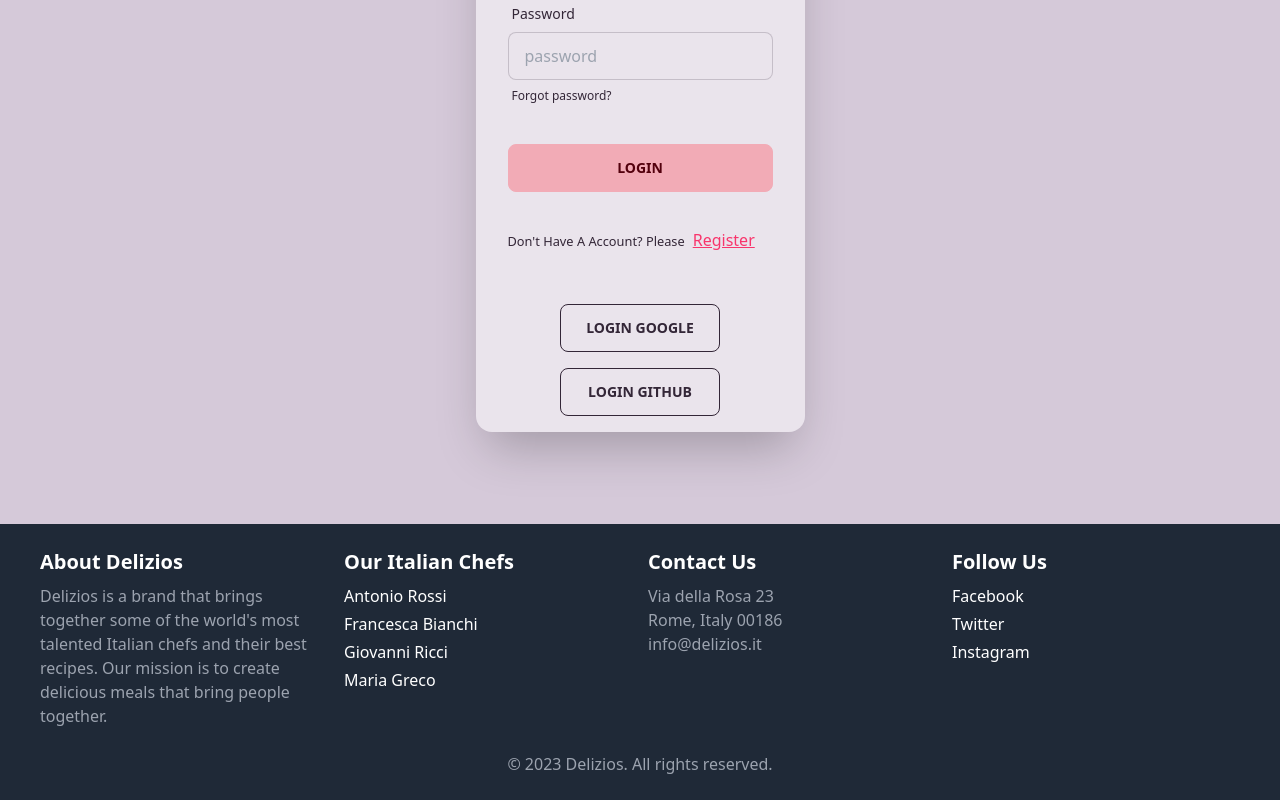
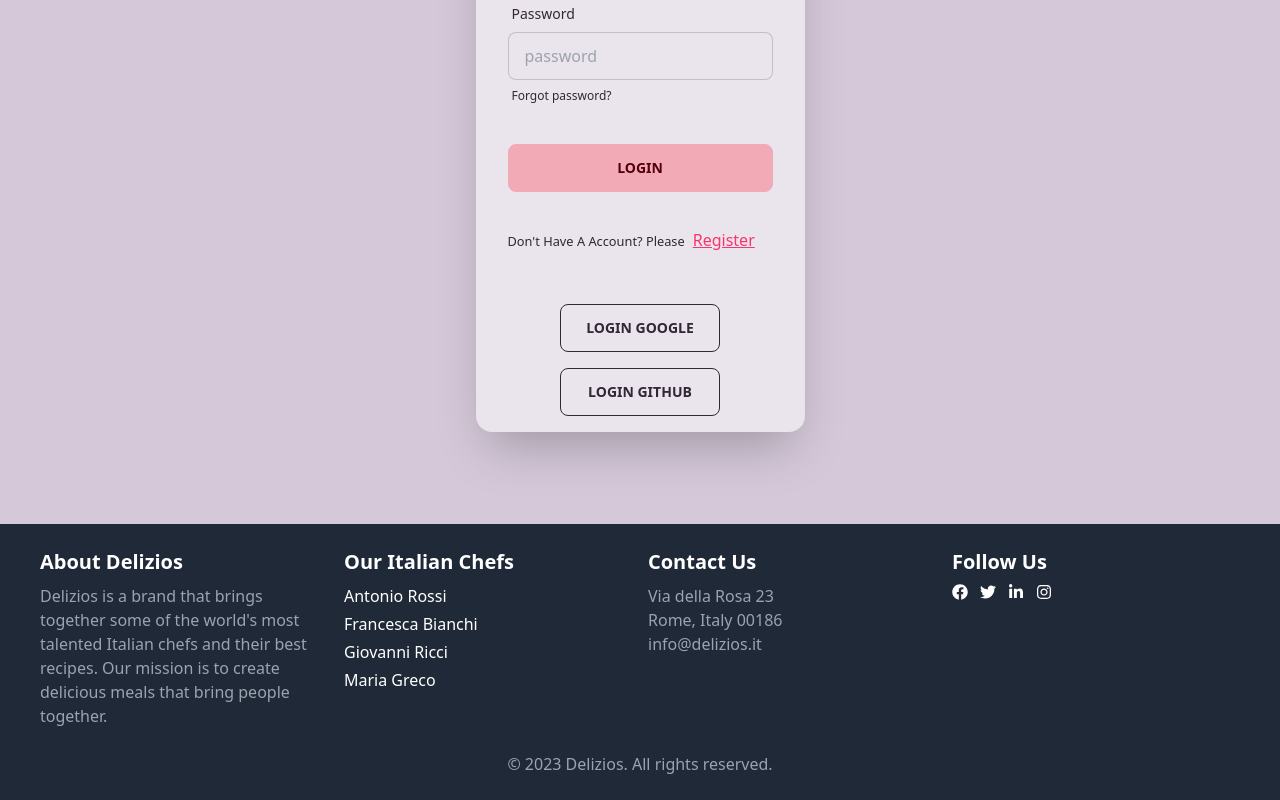
Before and after one commit to irfanurislam/cheif-hunt-client, a React (Vite) app: page /login in a window 1280 px wide. Shown: the part 404-1204 px from the top of the page. Built offline with nearby package versions, Linux system fonts and the light colour scheme; no server answers.

Commit message:
footer icon

```diff
--- a/src/pages/Footer/Footer.jsx
+++ b/src/pages/Footer/Footer.jsx
@@ -1,4 +1,5 @@
 import React from 'react';
+import { FaFacebook, FaInstagram, FaLinkedinIn, FaTwitter } from 'react-icons/fa';
 
 function Footer() {
   return (
@@ -24,10 +25,11 @@ function Footer() {
           </div>
           <div>
             <h2 className="text-xl font-bold mb-2">Follow Us</h2>
-            <ul>
-              <li className="mb-1"><a href="#">Facebook</a></li>
-              <li className="mb-1"><a href="#">Twitter</a></li>
-              <li className="mb-1"><a href="#">Instagram</a></li>
+            <ul className='flex gap-3'>
+              <li className="mb-1"><a href="#"><FaFacebook></FaFacebook></a></li>
+              <li className="mb-1"><a href="#"><FaTwitter></FaTwitter></a></li>
+              <li className="mb-1"><a href="#"><FaLinkedinIn></FaLinkedinIn></a></li>
+              <li className="mb-1"><a href="#"><FaInstagram></FaInstagram></a></li>
             </ul>
           </div>
         </div>
```
